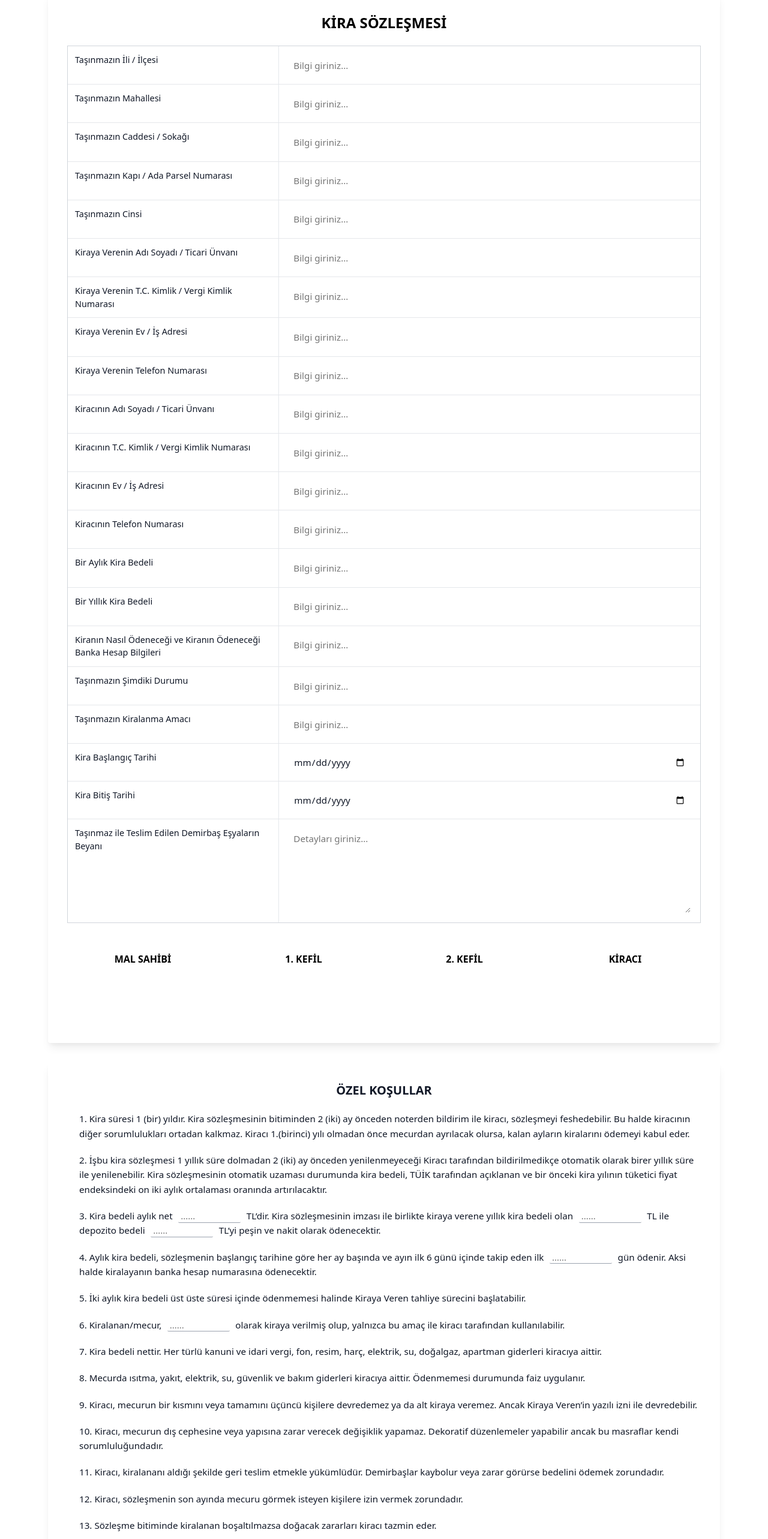
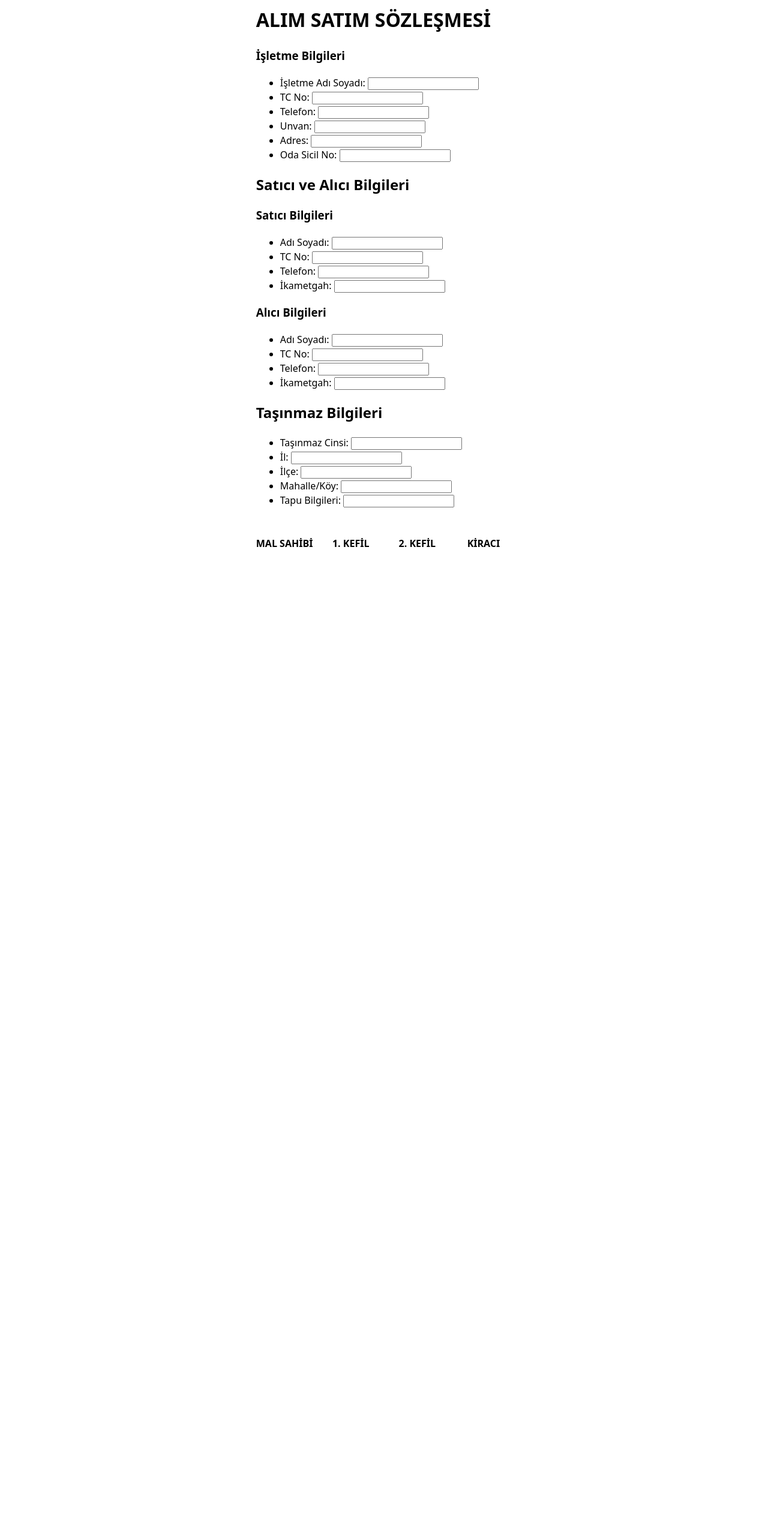
Before and after one commit to Mustafaserhatpeker/sozlesme-v2, a React (Vite) app in the folder sozlesme/: page /alim-satim-sozlesmesi in a window 1280 px wide. Shown: the part 60-2626 px from the top of the page at 60% size. After the commit the page ends 1122 px from the top, so only its background shows below. Built offline with nearby package versions, Linux system fonts and the light colour scheme.

Commit message:
Refactor KiraSozlesmesi component structure, update styles, and remove unused code

```diff
--- a/sozlesme/src/AlimSatim-Sozlesmesi/AlimSatimSozlesmesi.css
+++ b/sozlesme/src/AlimSatim-Sozlesmesi/AlimSatimSozlesmesi.css
@@ -1,5 +1,5 @@
 
-.ks-container{
+.as-container{
   display:flex;
   flex-direction:column;
   align-items:center;
@@ -8,167 +8,3 @@
   min-height:100vh;
   color: black;
 }
-
-/* Card */
-.ks-card{
-  width:100%;
-  max-width:var(--max-width);
-  background:var(--card-bg);
-  box-shadow: 0 10px 15px -3px rgba(0,0,0,.08), 0 4px 6px -2px rgba(0,0,0,.04);
-  padding:2rem;
-  border-radius:4px;
-  box-sizing:border-box;
-}
-
-/* Slightly less vertical padding when presented as compact section */
-.ks-card--spaced{
-  padding:2rem;
-}
-
-/* Headings */
-.ks-title{
-  text-align:center;
-  font-size:1.5rem;
-  font-weight:700;
-  margin:0 0 1.25rem 0;
-}
-
-.ks-subtitle{
-  text-align:center;
-  font-size:1.25rem;
-  font-weight:700;
-  margin:0 0 1.25rem 0;
-  color:var(--text);
-}
-
-/* Info box */
-.ks-box{
-  border:1px solid var(--soft-border);
-  display:block;
-}
-
-.ks-row{
-  display:flex;
-  flex-wrap:wrap;
-  align-items:stretch;
-  border-top: 1px solid var(--muted-border);
-}
-
-.ks-row:first-child {
-  border-top: none;
-}
-
-/* Label */
-.ks-label{
-  width:100%;
-  box-sizing:border-box;
-  padding:0.75rem;
-  font-size:0.9rem;
-  font-weight:500;
-  color:var(--text);
-}
-
-/* Field container */
-.ks-field{
-  width:100%;
-  border-left:1px solid var(--muted-border);
-  padding:1rem;
-  box-sizing:border-box;
-}
-
-/* Inputs */
-.ks-input, .ks-textarea, .ks-inline{
-  font-family:inherit;
-  font-size:0.95rem;
-  color:var(--text);
-  padding:0.35rem 0.5rem;
-  border-radius:2px;
-  border:0;
-  background:transparent;
-  outline:none;
-  box-shadow:none;
-  width:100%;
-  box-sizing:border-box;
-}
-
-/* Textarea (last field) */
-.ks-textarea{
-  min-height:140px;
-  resize:vertical;
-  display:block;
-  width:100%;
-  border:0;
-}
-
-/* Inline small blanks inside clauses */
-.ks-inline{
-  display:inline-block;
-  width:6.5rem;
-  max-width:40%;
-  border-bottom:1px solid var(--input-border);
-  margin:0 0.35rem;
-  vertical-align:baseline;
-  padding:0.05rem 0.25rem;
-  font-size:0.95rem;
-}
-
-/* Signature grids */
-.ks-sign-grid{
-  display:grid;
-  grid-template-columns:repeat(4,1fr);
-  gap:1rem;
-  text-align:center;
-  font-weight:600;
-  margin-top:2.25rem;
-  margin-bottom:4.5rem;
-}
-
-.ks-sign-grid--large{
-  margin-top:3rem;
-  margin-bottom:6rem;
-}
-
-.ks-sign-grid--compact{
-  margin-top:4rem;
-  margin-bottom:3rem;
-}
-
-/* Clauses */
-.ks-clauses{
-  list-style:decimal;
-  list-style-position:inside;
-  font-size:0.95rem;
-  line-height:1.6;
-  color:var(--text);
-  padding-left:1rem;
-  margin:0;
-}
-
-.ks-clauses li{
-  margin-bottom:1.25rem;
-  padding-left:0.25rem;
-}
-
-/* Small/medium responsive behavior */
-@media (min-width:768px){
-  .ks-label{ width:33.3333%; }
-  .ks-field{ width:66.6667%; }
-
-  .ks-row{
-    align-items:stretch;
-  }
-}
-
-/* Print friendliness */
-@media print{
-  body{ background:#fff; }
-  .ks-card{ box-shadow:none; padding:1rem; }
-  .ks-sign-grid{ page-break-inside:avoid; }
-  .ks-inline{ border-bottom-color:#000; }
-}
-
-/* Utility */
-input[type="date"] {
-  padding-top:0.25rem;
-  padding-bottom:0.25rem;
-}
--- a/sozlesme/src/AlimSatim-Sozlesmesi/AlimSatimSozlesmesi.tsx
+++ b/sozlesme/src/AlimSatim-Sozlesmesi/AlimSatimSozlesmesi.tsx
@@ -1,188 +1,147 @@
-import { useMemo, useReducer, type JSX } from "react";
+import { type JSX } from "react";
 import "./AlimSatimSozlesmesi.css";
-import FormRow from "./components/FormRow";
-import InlineInput from "./components/InlıneInput";
 import SignatureGrid from "./components/SıgnatureGrid";
-import { INFO_FIELDS, type InfoFieldKey } from "./fields";
+function KiraSozlesmesi(): JSX.Element {
 
-type InlineKeys =
-    | "monthlyRent"
-    | "yearlyRent"
-    | "deposit"
-    | "paymentDueDays"
-    | "propertyUseClause";
+    const isletmeBilgileri = {
+        isletmeAdiSoyadi: "",
+        isletmeTCNo: "",
+        isletmeTelefonu: "",
+        isletmeUnvani: "",
+        isletmeAdresi: "",
+        isletmeOdaSicilNo: "",
+    };
 
-type FormState = Record<InfoFieldKey, string> & Record<InlineKeys, string>;
+    const aliciBilgileri = {
+        aliciAdiSoyadi: "",
+        aliciTCNo: "",
+        aliciTelefonu: "",
+        aliciIkametgah: "",
+    };
 
-type Action =
-    | { type: "SET"; key: keyof FormState; value: string }
-    | { type: "RESET"; payload: FormState };
+    const saticiBilgileri = {
+        saticiAdiSoyadi: "",
+        saticiTCNo: "",
+        saticiTelefonu: "",
+        saticiIkametgah: "",
+    };
 
-function createInitialState(): FormState {
-    const base = INFO_FIELDS.reduce((acc, f) => {
-        acc[f.key as InfoFieldKey] = "";
-        return acc;
-    }, {} as Record<InfoFieldKey, string>);
+    const tasinmazBilgileri = {
+        tasinmazCinsi: "",
+        tasinmazIl: "",
+        tasinmazIlce: "",
+        tasinmazMahalleKoy: "",
+        tasinmazTapuBilgileri: "",
+    };
 
-    return {
-        ...base,
-        monthlyRent: "",
-        yearlyRent: "",
-        deposit: "",
-        paymentDueDays: "",
-        propertyUseClause: "",
-    };
-}
-
-function reducer(state: FormState, action: Action): FormState {
-    switch (action.type) {
-        case "SET":
-            return { ...state, [action.key]: action.value };
-        case "RESET":
-            return action.payload;
-        default:
-            return state;
-    }
-}
-
-function KiraSozlesmesi(): JSX.Element {
-    const initialState = useMemo(createInitialState, []);
-    const [form, dispatch] = useReducer(reducer, initialState);
-    const setField =
-        (key: keyof FormState) =>
-            (value: string): void =>
-                dispatch({ type: "SET", key, value });
 
     return (
-        <main className="ks-container">
-            <header className="ks-card ks-card--spaced">
-                <h1 className="ks-title">KİRA SÖZLEŞMESİ</h1>
+        <main className="as-container">
+            <div className="as-contract">
+                <h1 className="as-title">ALIM SATIM SÖZLEŞMESİ</h1>
+                <section className="as-section">
+                    <h3>İşletme Bilgileri</h3>
+                    <ul className="as-section-ul">
+                        <li className="as-sectin-li">
+                            <span>İşletme Adı Soyadı: {isletmeBilgileri.isletmeAdiSoyadi}</span>
+                            <input type="text" />
+                        </li>
+                        <li className="as-sectin-li">
+                            <span>TC No: {isletmeBilgileri.isletmeTCNo}</span>
+                            <input type="text" />
+                        </li>
+                        <li className="as-sectin-li">
+                            <span>Telefon: {isletmeBilgileri.isletmeTelefonu}</span>
+                            <input type="text" />
+                        </li>
+                        <li className="as-sectin-li">
+                            <span>Unvan: {isletmeBilgileri.isletmeUnvani}</span>
+                            <input type="text" />
+                        </li>
+                        <li className="as-sectin-li">
+                            <span>Adres: {isletmeBilgileri.isletmeAdresi}</span>
+                            <input type="text" />
+                        </li>
+                        <li className="as-sectin-li">
+                            <span>Oda Sicil No: {isletmeBilgileri.isletmeOdaSicilNo}</span>
+                            <input type="text" />
+                        </li>
+                    </ul>
+                </section>
+                <section className="as-section">
+                    <h2>Satıcı ve Alıcı Bilgileri</h2>
+                    <div className="as-subsection">
+                        <h3>Satıcı Bilgileri</h3>
+                        <ul className="as-section-ul">
+                            <li className="as-sectin-li">
+                                <span>Adı Soyadı: {saticiBilgileri.saticiAdiSoyadi}</span>
+                                <input type="text" />
+                            </li>
+                            <li className="as-sectin-li">
+                                <span>TC No: {saticiBilgileri.saticiTCNo}</span>
+                                <input type="text" />
+                            </li>
+                            <li className="as-sectin-li">
+                                <span>Telefon: {saticiBilgileri.saticiTelefonu}</span>
+                                <input type="text" />
+                            </li>
+                            <li className="as-sectin-li">
+                                <span>İkametgah: {saticiBilgileri.saticiIkametgah}</span>
+                                <input type="text" />
+                            </li>
+                        </ul>
+                    </div>
+                    <div className="as-subsection">
+                        <h3>Alıcı Bilgileri</h3>
+                        <ul className="as-section-ul">
+                            <li className="as-sectin-li">
+                                <span>Adı Soyadı: {aliciBilgileri.aliciAdiSoyadi}</span>
+                                <input type="text" />
+                            </li>
+                            <li className="as-sectin-li">
+                                <span>TC No: {aliciBilgileri.aliciTCNo}</span>
+                                <input type="text" />
+                            </li>
+                            <li className="as-sectin-li">
+                                <span>Telefon: {aliciBilgileri.aliciTelefonu}</span>
+                                <input type="text" />
+                            </li>
+                            <li className="as-sectin-li">
+                                <span>İkametgah: {aliciBilgileri.aliciIkametgah}</span>
+                                <input type="text" />
+                            </li>
+                        </ul>
+                    </div>
+                </section>
+                <section className="as-section">
+                    <h2>Taşınmaz Bilgileri</h2>
+                    <ul className="as-section-ul">
+                        <li className="as-sectin-li">
+                            <span>Taşınmaz Cinsi: {tasinmazBilgileri.tasinmazCinsi}</span>
+                            <input type="text" />
+                        </li>
+                        <li className="as-sectin-li">
+                            <span>İl: {tasinmazBilgileri.tasinmazIl}</span>
+                            <input type="text" />
+                        </li>
+                        <li className="as-sectin-li">
+                            <span>İlçe: {tasinmazBilgileri.tasinmazIlce}</span>
+                            <input type="text" />
+                        </li>
+                        <li className="as-sectin-li">
+                            <span>Mahalle/Köy: {tasinmazBilgileri.tasinmazMahalleKoy}</span>
+                            <input type="text" />
+                        </li>
+                        <li className="as-sectin-li">
+                            <span>Tapu Bilgileri: {tasinmazBilgileri.tasinmazTapuBilgileri}</span>
+                            <input type="text" />
+                        </li>
+                    </ul>
+                </section>
+                <SignatureGrid size="large" />
+            </div>
 
-                <section className="ks-info ks-box">
-                    {INFO_FIELDS.map((f) => (
-                        <FormRow
-                            key={f.key}
-                            label={f.label}
-                            type={'type' in f ? f.type : "text"}
-                            placeholder={'placeholder' in f ? f.placeholder : "Bilgi giriniz..."}
-                            name={f.key}
-                            value={form[f.key]}
-                            onChange={setField(f.key)}
-                        />
-                    ))}
-                </section>
 
-                <SignatureGrid size="large" />
-            </header>
-
-            <section className="ks-card ks-card--spaced">
-                <h2 className="ks-subtitle">ÖZEL KOŞULLAR</h2>
-
-                <ol className="ks-clauses">
-                    <li>
-                        Kira süresi 1 (bir) yıldır. Kira sözleşmesinin bitiminden 2 (iki) ay
-                        önceden noterden bildirim ile kiracı, sözleşmeyi feshedebilir. Bu
-                        halde kiracının diğer sorumlulukları ortadan kalkmaz. Kiracı
-                        1.(birinci) yılı olmadan önce mecurdan ayrılacak olursa, kalan
-                        ayların kiralarını ödemeyi kabul eder.
-                    </li>
-                    <li>
-                        İşbu kira sözleşmesi 1 yıllık süre dolmadan 2 (iki) ay önceden
-                        yenilenmeyeceği Kiracı tarafından bildirilmedikçe otomatik olarak
-                        birer yıllık süre ile yenilenebilir. Kira sözleşmesinin otomatik
-                        uzaması durumunda kira bedeli, TÜİK tarafından açıklanan ve bir
-                        önceki kira yılının tüketici fiyat endeksindeki on iki aylık
-                        ortalaması oranında artırılacaktır.
-                    </li>
-                    <li>
-                        Kira bedeli aylık net{" "}
-                        <InlineInput
-                            name="monthlyRent"
-                            value={form.monthlyRent}
-                            onChange={setField("monthlyRent")}
-                            placeholder="……"
-                        />{" "}
-                        TL’dir. Kira sözleşmesinin imzası ile birlikte kiraya verene yıllık
-                        kira bedeli olan{" "}
-                        <InlineInput
-                            name="yearlyRent"
-                            value={form.yearlyRent}
-                            onChange={setField("yearlyRent")}
-                            placeholder="……"
-                        />{" "}
-                        TL ile depozito bedeli{" "}
-                        <InlineInput
-                            name="deposit"
-                            value={form.deposit}
-                            onChange={setField("deposit")}
-                            placeholder="……"
-                        />{" "}
-                        TL’yi peşin ve nakit olarak ödenecektir.
-                    </li>
-                    <li>
-                        Aylık kira bedeli, sözleşmenin başlangıç tarihine göre her ay
-                        başında ve ayın ilk 6 günü içinde takip eden ilk{" "}
-                        <InlineInput
-                            name="paymentDueDays"
-                            value={form.paymentDueDays}
-                            onChange={setField("paymentDueDays")}
-                            placeholder="……"
-                        />{" "}
-                        gün ödenir. Aksi halde kiralayanın banka hesap numarasına
-                        ödenecektir.
-                    </li>
-                    <li>
-                        İki aylık kira bedeli üst üste süresi içinde ödenmemesi halinde
-                        Kiraya Veren tahliye sürecini başlatabilir.
-                    </li>
-                    <li>
-                        Kiralanan/mecur,{" "}
-                        <InlineInput
-                            name="propertyUseClause"
-                            value={form.propertyUseClause}
-                            onChange={setField("propertyUseClause")}
-                            placeholder="……"
-                        />{" "}
-                        olarak kiraya verilmiş olup, yalnızca bu amaç ile kiracı tarafından
-                        kullanılabilir.
-                    </li>
-                    <li>
-                        Kira bedeli nettir. Her türlü kanuni ve idari vergi, fon, resim,
-                        harç, elektrik, su, doğalgaz, apartman giderleri kiracıya aittir.
-                    </li>
-                    <li>
-                        Mecurda ısıtma, yakıt, elektrik, su, güvenlik ve bakım giderleri
-                        kiracıya aittir. Ödenmemesi durumunda faiz uygulanır.
-                    </li>
-                    <li>
-                        Kiracı, mecurun bir kısmını veya tamamını üçüncü kişilere devredemez
-                        ya da alt kiraya veremez. Ancak Kiraya Veren’in yazılı izni ile
-                        devredebilir.
-                    </li>
-                    <li>
-                        Kiracı, mecurun dış cephesine veya yapısına zarar verecek değişiklik
-                        yapamaz. Dekoratif düzenlemeler yapabilir ancak bu masraflar kendi
-                        sorumluluğundadır.
-                    </li>
-                    <li>
-                        Kiracı, kiralananı aldığı şekilde geri teslim etmekle yükümlüdür.
-                        Demirbaşlar kaybolur veya zarar görürse bedelini ödemek zorundadır.
-                    </li>
-                    <li>
-                        Kiracı, sözleşmenin son ayında mecuru görmek isteyen kişilere izin
-                        vermek zorundadır.
-                    </li>
-                    <li>
-                        Sözleşme bitiminde kiralanan boşaltılmazsa doğacak zararları kiracı
-                        tazmin eder.
-                    </li>
-                    <li>
-                        Damga vergisi, noter masrafı ve belediye harçları kiracıya aittir.
-                    </li>
-                </ol>
-
-                <SignatureGrid size="compact" />
-            </section>
         </main>
     );
 }
```
